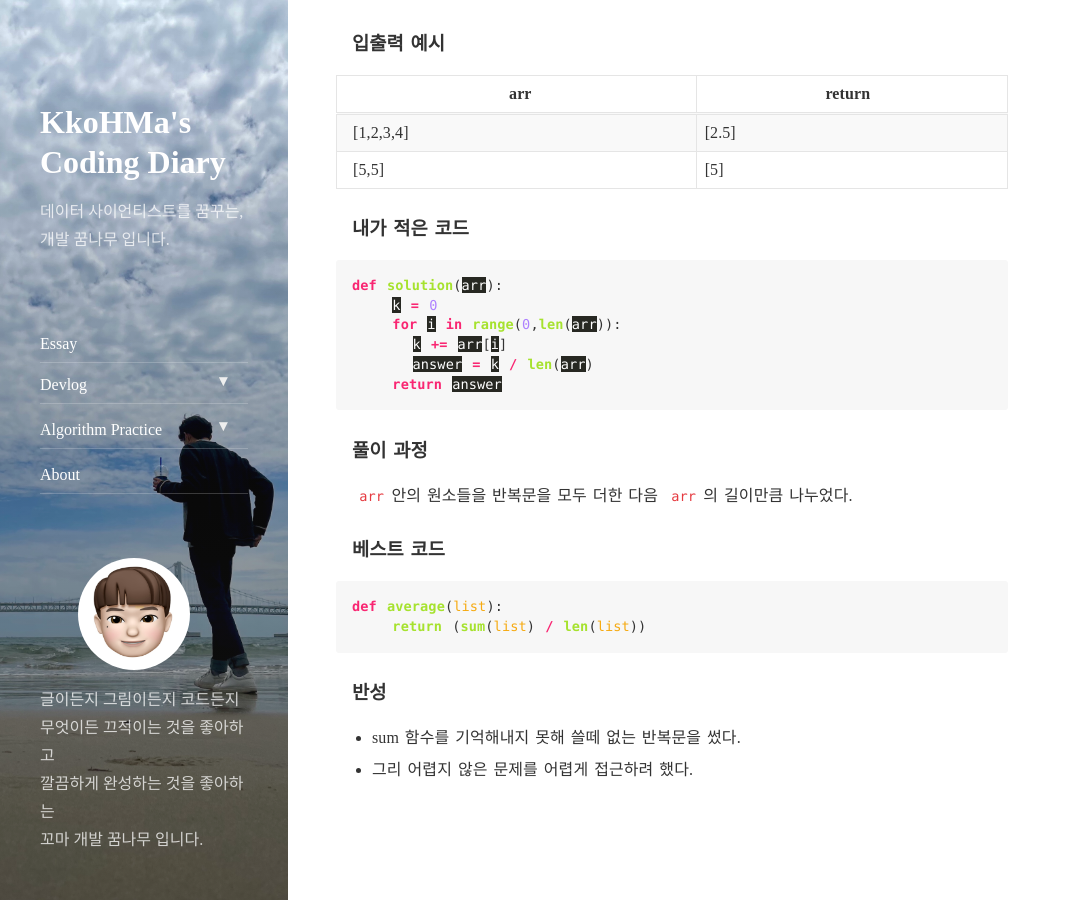
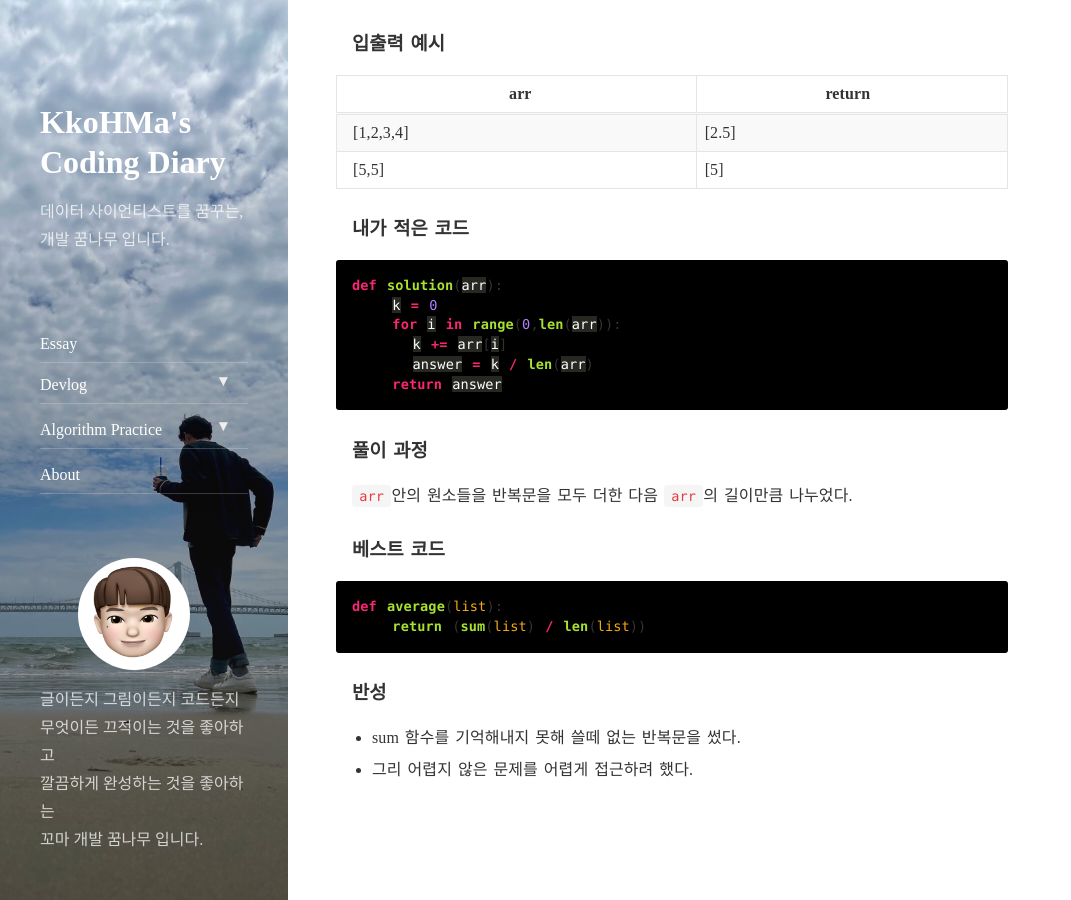
Before and after one commit to hminkim/hminkim.github.io, a Jekyll site: the page built from _posts/2021-05-16-ap_post2.markdown, in a window 1280 px wide and 900 px high, scrolled down 370 px. Shown: the whole window, without its empty margins (0-1071 px from the left). Built offline with Jekyll 4.4.1, drawn with Linux system fonts in a browser that asks for light colours; nearby versions of some CDN libraries; comment, search, counter and statistics services are not loaded.

Commit message:
Update hydejack.css

```diff
--- a/assets/css/hydejack.css
+++ b/assets/css/hydejack.css
@@ -101,8 +101,8 @@
   padding-bottom: 0.2em;
   margin: 0;
   font-size: 85%;
-  background-color: rgba(255,255,255,0.7);
-  border-radius: 10px;
+  background-color: rgba(0,0,0,0.04);
+  border-radius: 3px;
 }
 
 .markdown-body code:before,
@@ -132,7 +132,7 @@
   overflow: auto;
   font-size: 85%;
   line-height: 1.45;
-  background-color: #f7f7f7;
+  background-color: #000000;
   border-radius: 3px;
 }
 
```
